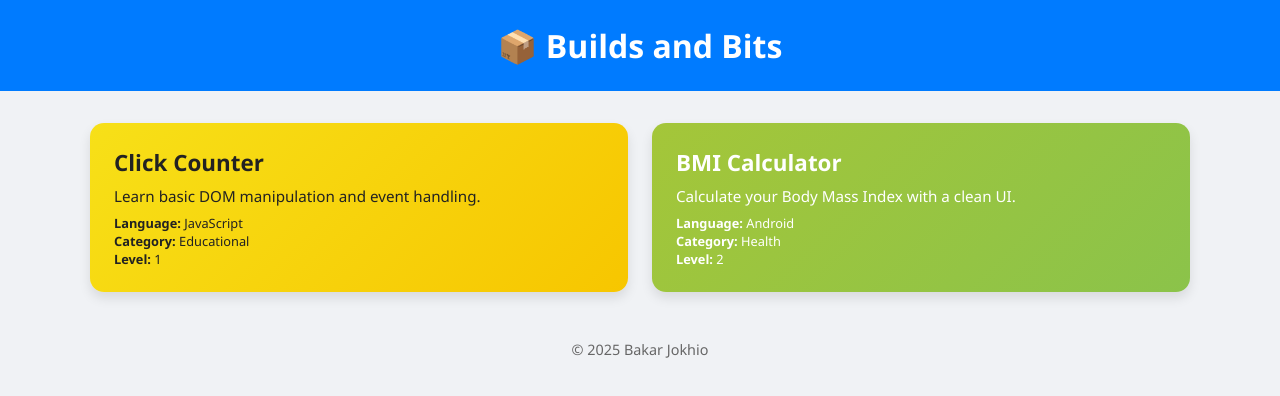
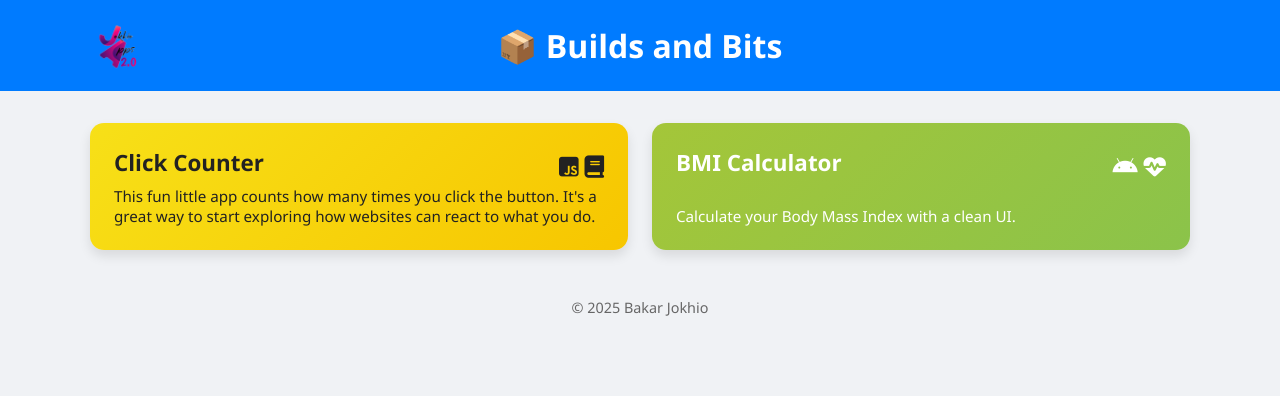
Before and after one commit to bakarjokhio/builds-and-bits, a plain HTML site: page docs/index.html in a window 1280 px wide. Drawn offline with Linux system fonts and the light colour scheme.

Commit message:
Add Click Counter project with README and layout fixes

```diff
--- /dev/null
+++ b/docs/click-counter/script.js
@@ -0,0 +1,6 @@
+    let count = 0;
+
+function increaseCount() {
+count ++;
+document.getElementById("counter").innerHTML = count;
+}
--- /dev/null
+++ b/docs/click-counter/style.css
@@ -0,0 +1,97 @@
+/* Reset & base layout */
+html, body {
+  margin: 0;
+  padding: 0;
+  height: 100%;
+  font-family: 'Segoe UI', sans-serif;
+  background: #f4f4f4;
+  display: flex;
+  flex-direction: column;
+}
+
+/* Header stays on top */
+header {
+  background: #007bff;
+  color: #fff;
+  padding: 1.5rem;
+  text-align: center;
+  font-size: 2rem;
+  font-weight: bold;
+}
+
+/* Logo + title */
+.header-content {
+  max-width: 1100px;
+  margin: 0 auto;
+  display: flex;
+  justify-content: center;
+  align-items: center;
+  position: relative;
+}
+
+.header-content .title {
+  font-size: 2rem;
+  font-weight: bold;
+  text-align: center;
+  flex-grow: 1;
+}
+
+.header-content img {
+  position: absolute;
+  left: 0;
+  top: 50%;
+  transform: translateY(-50%);
+}
+
+/* Centering the container */
+main {
+  flex: 1;
+  display: flex;
+  justify-content: center;
+  align-items: center;
+  width: 100%;
+}
+
+/* Card */
+.container {
+  background: #fff;
+  padding: 2rem 3rem;
+  border-radius: 12px;
+  box-shadow: 0 4px 12px rgba(0, 0, 0, 0.1);
+  text-align: center;
+}
+
+/* Counter text */
+h1 {
+  font-size: 3rem;
+  margin-bottom: 1rem;
+  color: #333;
+}
+
+/* Button */
+button {
+  padding: 0.7rem 1.5rem;
+  font-size: 1.1rem;
+  background-color: #007bff;
+  color: white;
+  border: none;
+  border-radius: 8px;
+  cursor: pointer;
+  transition: background-color 0.3s ease;
+}
+
+button:hover {
+  background-color: #0056b3;
+}
+
+/* Responsive tweaks */
+@media (max-width: 500px) {
+  .container {
+    width: 90%;
+    padding: 1.5rem;
+  }
+
+  h1 {
+    font-size: 2.5rem;
+  }
+}
--- a/docs/index.html
+++ b/docs/index.html
@@ -5,10 +5,16 @@
   <meta name="viewport" content="width=device-width, initial-scale=1.0"/>
   <title>Builds and Bits</title>
   <link rel="stylesheet" href="style.css" />
+<script src="https://kit.fontawesome.com/9c83d45bc2.js" crossorigin="anonymous"></script>
 </head>
 <body>
 
-  <header>📦 Builds and Bits</header>
+  <header>
+  <div class="header-content">
+    <img src="assets/logo.png" alt="JokhioApps Logo" width="60" height="60">
+    <span class="title">📦 Builds and Bits</span>
+  </div>
+</header>
 
   <div class="container" id="projectContainer">
     <!-- Cards will be injected here -->
--- a/docs/projects.json
+++ b/docs/projects.json
@@ -1,7 +1,7 @@
 [
   {
     "title": "Click Counter",
-    "description": "Learn basic DOM manipulation and event handling.",
+    "description": "This fun little app counts how many times you click the button. It's a great way to start exploring how websites can react to what you do.",
     "url": "click-counter/",
     "timestamp": "2024-07-01",
     "level": 1,
--- a/docs/script.js
+++ b/docs/script.js
@@ -14,6 +14,19 @@ fetch('projects.json')
       Health: "linear-gradient(135deg, #ff758c, #ff7eb3)",
       Utility: "linear-gradient(135deg, #43cea2, #185a9d)"
     };
+
+const languageIcons = {
+  JavaScript: '<i class="fab fa-js-square"></i>',
+  Android: '<i class="fab fa-android"></i>',
+  "React Native": '<i class="fab fa-react"></i>'
+};
+
+const categoryIcons = {
+  Educational: '<i class="fas fa-book"></i>',
+  Health: '<i class="fas fa-heartbeat"></i>',
+  Utility: '<i class="fas fa-toolbox"></i>',
+  Game: '<i class="fas fa-gamepad"></i>'
+};
 
     // Sort: featured > latest > level
     data.sort((a, b) => {
@@ -38,14 +51,14 @@ fetch('projects.json')
       card.style.color = useLightText ? '#222' : '#fff';
 
       card.innerHTML = `
-        <h3>${project.title}</h3>
-        <p>${project.description}</p>
-        <p style="margin-top:0.5rem;font-size:0.8rem;">
-          <strong>Language:</strong> ${project.language} <br/>
-          <strong>Category:</strong> ${project.category} <br/>
-          <strong>Level:</strong> ${project.level}
-        </p>
-      `;
+  <div class="card-header">
+    <h3>${project.title}</h3>
+    <div class="card-icons">
+      ${languageIcons[project.language] || ''} ${categoryIcons[project.category] || ''}
+    </div>
+  </div>
+  <p>${project.description}</p>
+`;
 
       container.appendChild(card);
     });
--- a/docs/style.css
+++ b/docs/style.css
@@ -12,6 +12,28 @@ header {
   text-align: center;
   font-size: 2rem;
   font-weight: bold;
+}
+.header-content {
+  max-width: 1100px;
+  margin: 0 auto;
+  display: flex;
+  justify-content: center;  /* center the content horizontally */
+  align-items: center;      /* center the content vertically */
+  position: relative;
+}
+
+.header-content .title {
+  font-size: 2rem;
+  font-weight: bold;
+  text-align: center;
+  flex-grow: 1;
+}
+
+.header-content img {
+  position: absolute;
+  left: 0;
+  top: 50%;
+  transform: translateY(-50%);
 }
 
 .container {
@@ -35,6 +57,28 @@ header {
   justify-content: space-between;
 }
 
+.card-header {
+  display: flex;
+  justify-content: space-between;
+  align-items: center;
+  gap: 1rem;
+  flex-wrap: wrap;
+}
+
+.card-header h3 {
+  flex: 1 1 auto;
+  margin: 0;
+  font-size: 1.3rem;
+  color: inherit;
+}
+
+.card-icons {
+  flex-shrink: 0;
+  font-size: 1.4rem;
+  text-align: right;
+  min-width: fit-content;
+}
+
 .card:hover {
   transform: translateY(-5px);
 }
```
Also changed, not shown: docs/click-counter/index.html (added, +26 -0 lines), docs/assets/favicon.png (added), docs/assets/logo-128.png (added), docs/assets/logo.png (added), 1 other file.
